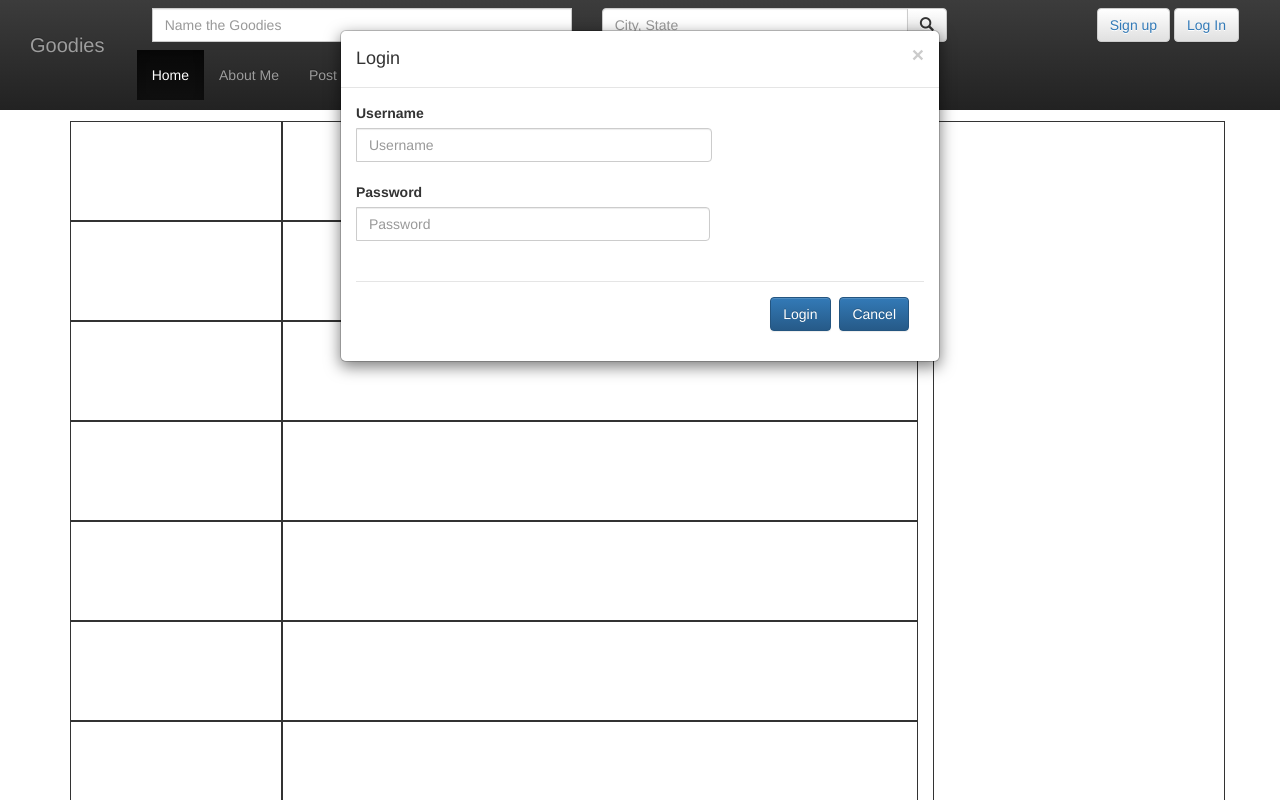
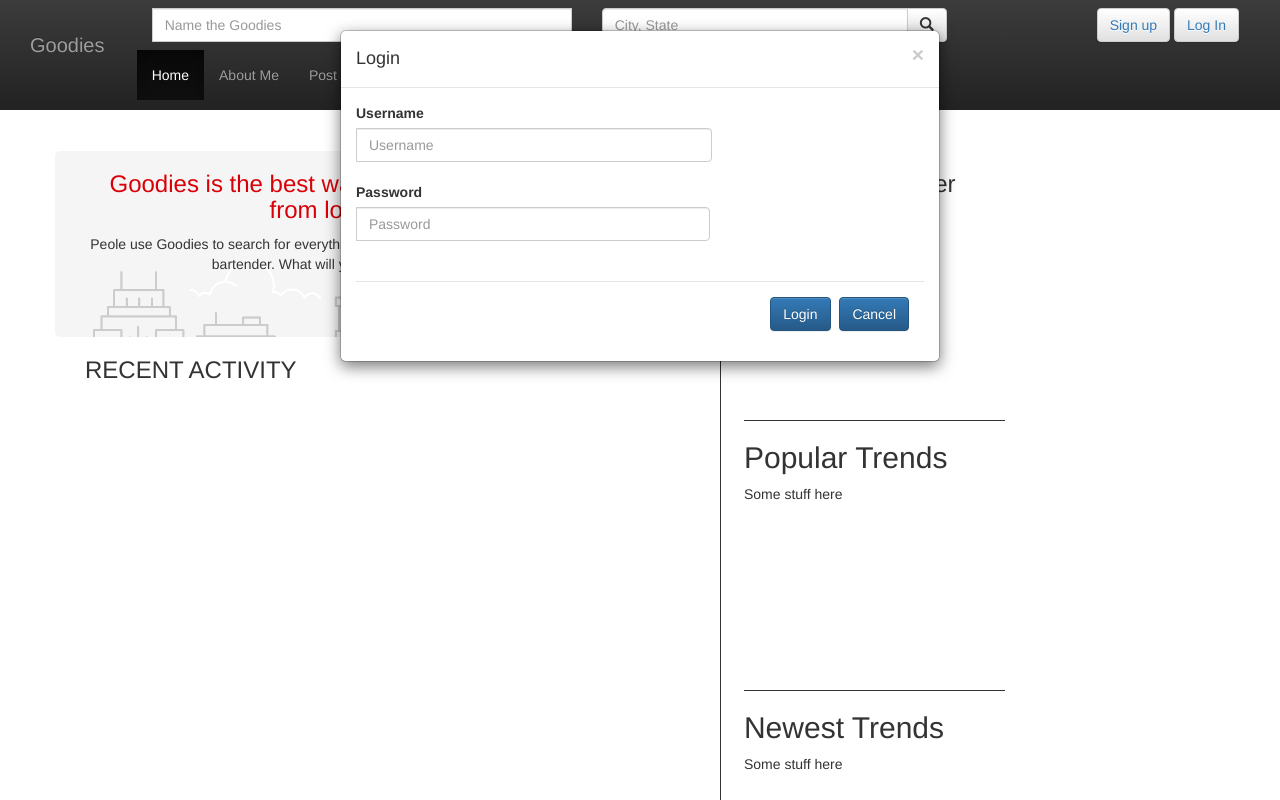
Before and after one commit to tanttran/goodies, a website: page public/index.html in a window 1280 px wide. Both pictures are taken after a click on the button "Log In". Shown: the top 800 px of the page. Drawn offline with nearby package versions, Linux system fonts and the light colour scheme; no server answers.

Commit message:
Added breakdown of landing page #5

```diff
--- a/public/css/style.css
+++ b/public/css/style.css
@@ -1,28 +1,60 @@
 body {
-  padding-top: 120px;
+  padding-top: 150px;
 }
-@media (max-width: 979px) {
+/*@media (max-width: 979px) {
   body {
     padding-top: 0px;
   }
+}*/
+
+a {
+  text-decoration: none;
 }
 
-.well {
-  margin-top: 100px;
+.mainImage {
+  background-image: url("../images/cityscape2x.png");
+  background-position: center center;
+  background-repeat: no-repeat;
+  background-size: cover;
+  width: 630px;
+  height: 186px;
+  border-radius: 5px;
+}
+
+
+.signup-pitch {
+  color: #d90007;
+}
+
+.sidebar {
+  height: 800px;
+  border-left: 1px solid;
+  margin-left: 3%
+}
+
+.top-sidebar {
+  width: 100%;
+  margin-left: 3%;
+  height: 250px;
+  border-bottom: 1px solid;
+}
+
+.middle-sidebar {
+  width: 100%;
+  margin-left: 3%;
+  height: 250px;
+  border-bottom: 1px solid;
+}
+
+.bottom-sidebar {
+  width: 100%;
+  margin-left: 3%;
+  height: 250px;
+
 }
 
 .navList {
   height: 60px;
-}
-
-.signup-pitch {
-  height: 100px;
-  border: 1px solid;
-}
-
-.signup-side {
-  height: 700px;
-  border: 1px solid;
 }
 
 .navbar-brand {
--- a/public/home.html
+++ b/public/home.html
@@ -2,47 +2,47 @@
 <div class="container">
   <div class="row">
 
-    <div class="col-md-9">
+    <div class="col-md-9 mainImage">
 
-      <div class="col-md-3 signup-pitch">
-      </div>
-      <div class="col-md-9 signup-pitch">
-      </div>
-      <div class="col-md-3 col-md-8 signup-pitch">
-      </div>
-      <div class="col-md-9 signup-pitch">
-      </div>
-      <div class="col-md-3 col-md-8 signup-pitch">
-      </div>
-      <div class="col-md-9 signup-pitch">
-      </div>
-      <div class="col-md-3 col-md-8 signup-pitch">
-      </div>
-      <div class="col-md-9 signup-pitch">
-      </div>
-      <div class="col-md-3 col-md-8 signup-pitch">
-      </div>
-      <div class="col-md-9 signup-pitch">
-      </div>
-      <div class="col-md-3 col-md-8 signup-pitch">
-      </div>
-      <div class="col-md-9 signup-pitch">
-      </div>
-      <div class="col-md-3 col-md-8 signup-pitch">
-      </div>
-      <div class="col-md-9 signup-pitch">
-      </div>
-      <div class="col-md-3 col-md-8 signup-pitch">
-      </div>
-      <div class="col-md-9 signup-pitch">
+      <div class="col-md-12 mainImage">
+        <h3 class="signup-pitch text-center">Goodies is the best way to find great hidden secrets from local businesses</h3>
+        <p class="text-center">Peole use Goodies to search for everything from the city's tastiest burger to the most renowned bartender.  What will you uncover in your neighborhood?</p>
       </div>
 
-    </div>
 
-    <div class="col-md-3 signup-side">
+      <div class="col-md-12">
+        <h3>RECENT ACTIVITY</h3>
+      </div>
+
+
     </div>
 
 
 
+    <div class="col-md-3 sidebar">
+      <aside class="top-sidebar">
+        <article>
+          <h3>Welcome New User</h2>
+            <p>{{ currentUser }}</p>
+          </article>
+        </aside>
+
+        <aside class="middle-sidebar">
+          <article>
+            <h2>Popular Trends</h2>
+            <p>Some stuff here</p>
+          </article>
+        </aside>
+
+        <aside class="bottom-sidebar">
+          <article>
+            <h2>Newest Trends</h2>
+            <p>Some stuff here</p>
+          </article>
+        </aside>
+      </div>
+
+
+
+    </div>
   </div>
-</div>
--- a/public/index.html
+++ b/public/index.html
@@ -3,6 +3,9 @@
 <head>
   <base href="/">
   <title>Goodies</title>
+  <meta charset="utf-8">
+  <meta name="viewport" content="width=device-width, initial-scale=1.0">
+
   <link rel="stylesheet" type="text/css" href="bootstrap/css/bootstrap.min.css">
   <link rel="stylesheet" type="text/css" href="bootstrap/css/bootstrap-theme.min.css">
 
```
Also changed, not shown: public/images/cityscape2x.png (added).
